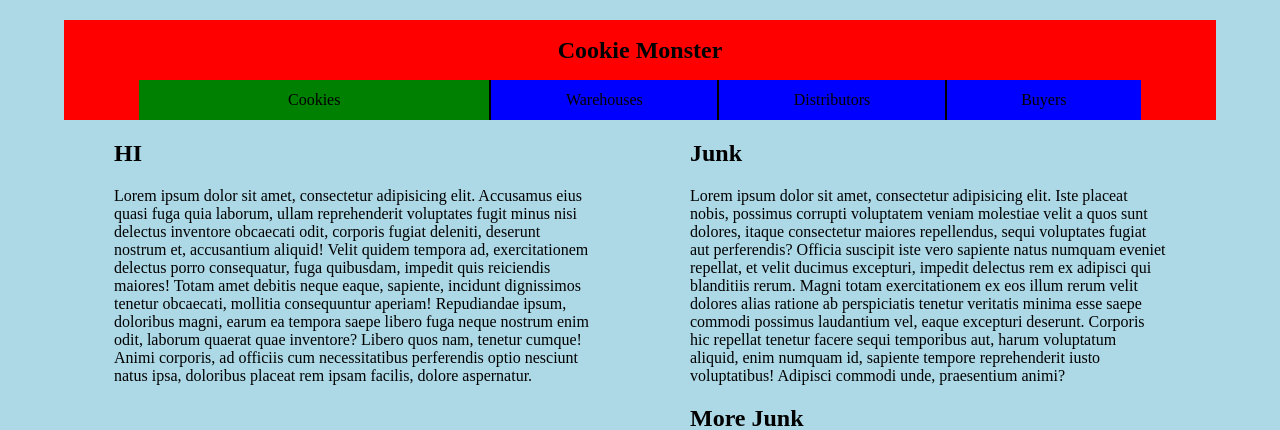
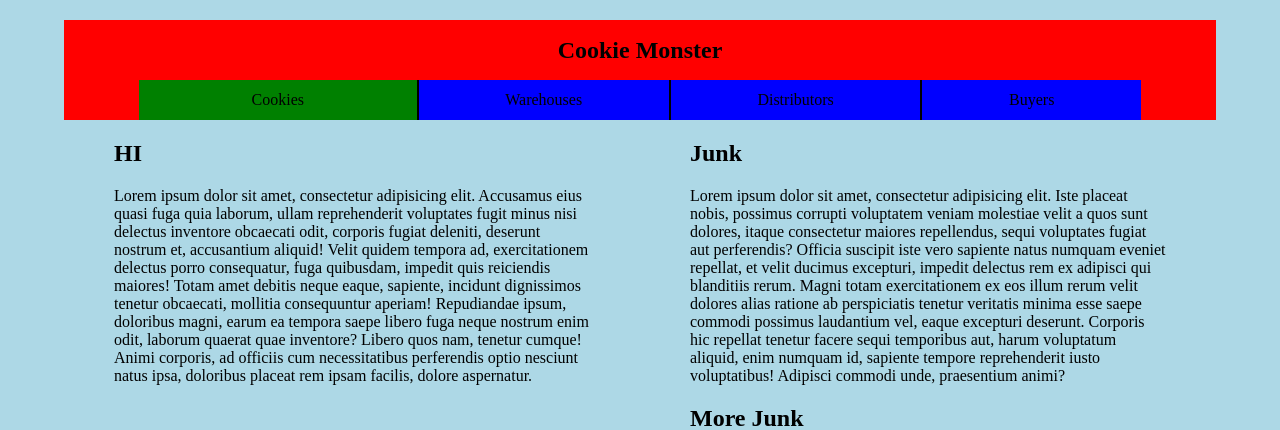
Before and after one commit to JQuinzell/CookieMonster, a Flask app: page / in a window 1280 px wide, with the pointer over the restyled element. Shown: the top 430 px of the page. Run offline with Flask 2, Linux system fonts and the light colour scheme; some libraries are stand-ins or nearby versions.

Commit message:
Change flex animation

```diff
--- a/application/static/style.css
+++ b/application/static/style.css
@@ -57,7 +57,7 @@ body {
 }
 
 #main-nav ul li:hover {
-  flex-grow: 2;
+  flex-grow: 1.3;
   background: green;
 }
 /*End Navigation bar*/
```
